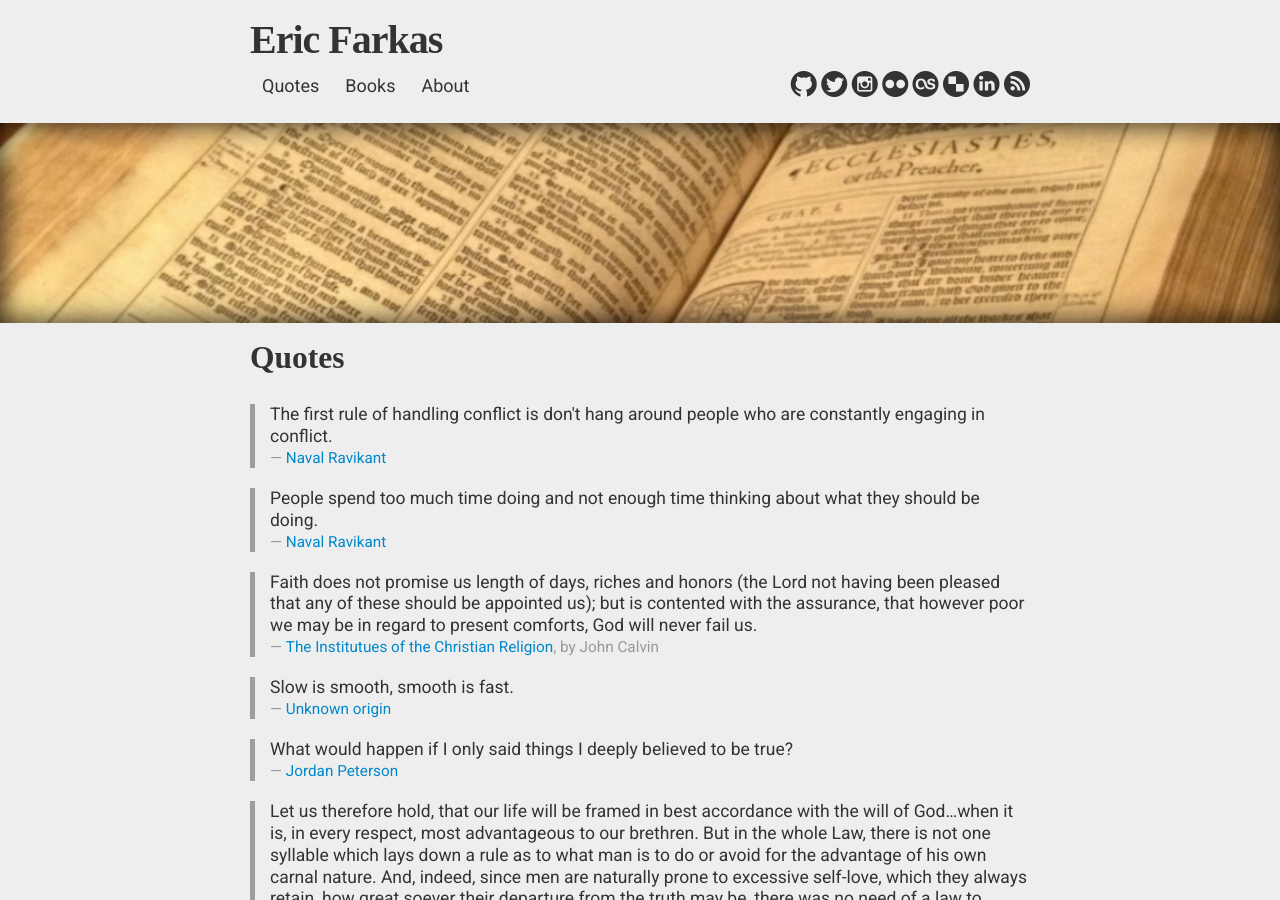
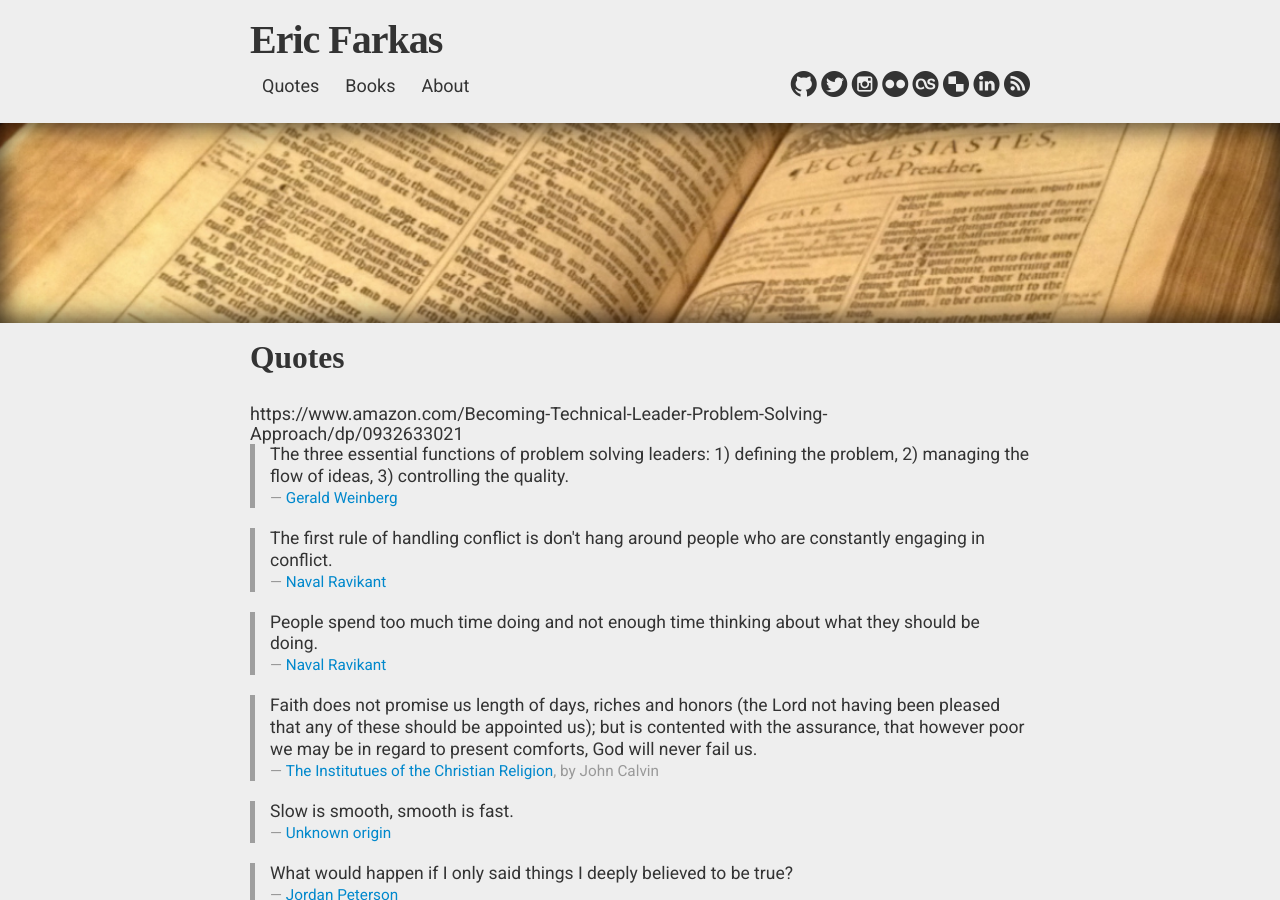
Before and after one commit to speric/speric.github.com, a Jekyll site: the page built from quotes.html, in a window 1280 px wide and 900 px high. Built offline with Jekyll 4.4.1, drawn with Linux system fonts in a browser that asks for light colours; some web fonts are replaced; comment, search, counter and statistics services are not loaded.

Commit message:
Update quotes.html

```diff
--- a/quotes.html
+++ b/quotes.html
@@ -7,6 +7,14 @@ description: A collection of thought-provoking quotes.
 
 <h2>Quotes</h2>
 <br/>
+https://www.amazon.com/Becoming-Technical-Leader-Problem-Solving-Approach/dp/0932633021
+
+<blockquote>
+  <p>
+    The three essential functions of problem solving leaders: 1) defining the problem, 2) managing the flow of ideas, 3) controlling the quality.
+  </p>
+  <small><a href="https://www.amazon.com/Becoming-Technical-Leader-Problem-Solving-Approach/dp/0932633021">Gerald Weinberg</a></small>
+</blockquote>
 
 <blockquote>
   <p>
```
